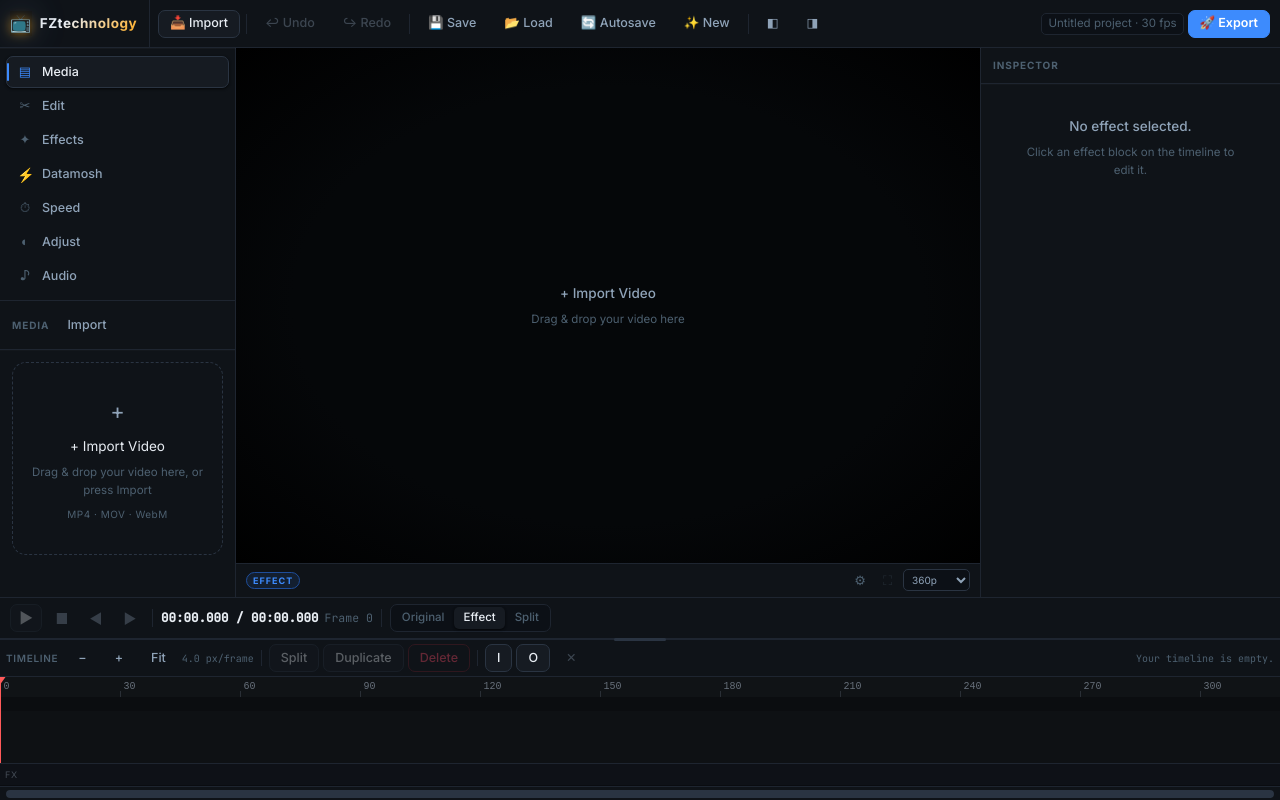
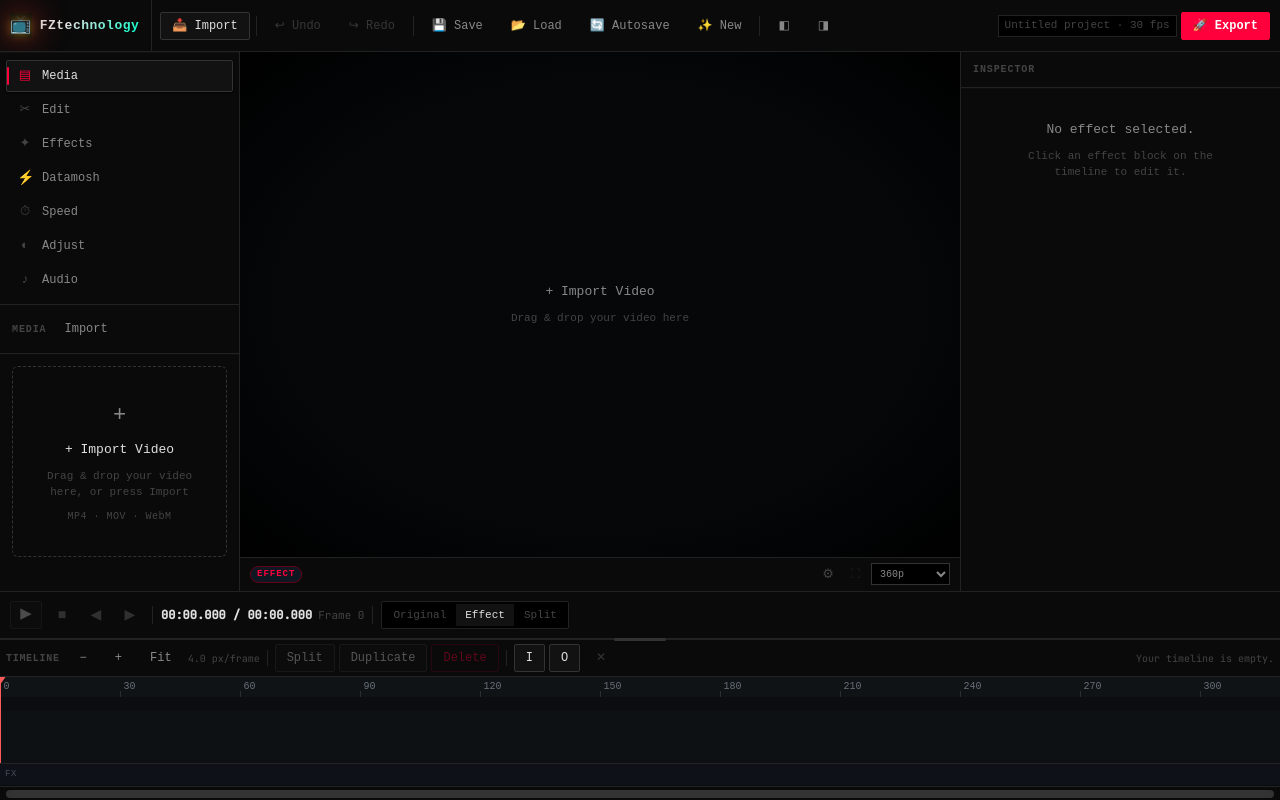
Before and after one commit to hotgatv91-dev/datamosh-editor, a React (Vite) app: page / in a window 1280 px wide. Built offline with nearby package versions, Linux system fonts and the light colour scheme.

Commit message:
style: full analog horror ui overhaul with global crt effect

```diff
--- a/src/app/App.tsx
+++ b/src/app/App.tsx
@@ -232,6 +232,12 @@ function AppShell() {
         </div>
       ) : null}
 
+      {/* Global CRT overlay for the Analog Horror vibe */}
+      <div className={styles.globalCrt}>
+        <div className={styles.globalScanlines} />
+        <div className={styles.globalVignette} />
+      </div>
+
       <IntroScreen />
     </div>
   );
--- a/src/app/app.module.css
+++ b/src/app/app.module.css
@@ -427,3 +427,34 @@
   padding: 10px;
   color: var(--text-dim);
 }
+
+/* ── Global CRT Overlay ───────────────────────────────────────── */
+.globalCrt {
+  position: fixed;
+  inset: 0;
+  pointer-events: none;
+  z-index: 100;
+  overflow: hidden;
+  mix-blend-mode: screen;
+}
+.globalScanlines {
+  position: absolute;
+  inset: 0;
+  background: linear-gradient(
+    rgba(18, 16, 16, 0) 50%,
+    rgba(0, 0, 0, 0.05) 50%
+  );
+  background-size: 100% 4px;
+  pointer-events: none;
+  opacity: 0.6;
+}
+.globalVignette {
+  position: absolute;
+  inset: 0;
+  background: radial-gradient(
+    circle at center,
+    transparent 50%,
+    rgba(0, 0, 0, 0.5) 100%
+  );
+  pointer-events: none;
+}
--- a/src/styles/tokens.css
+++ b/src/styles/tokens.css
@@ -1,83 +1,83 @@
-/* Design tokens — premium dark UI.
-   Richer shadows, gradients, and micro-animations for a polished feel. */
+/* Design tokens — Premium Analog Horror / Glitch UI.
+   Deep blacks, stark contrast, neon red accents, and monospace typography. */
 
 :root {
   /* ── Surfaces ────────────────────────────────────────────── */
-  --bg-app: #080b10;
-  --bg-panel: #0f1318;
-  --bg-raised: #161b22;
-  --bg-input: #0c1016;
-  --bg-hover: #1e2530;
-  --bg-active: #242d3a;
-  --bg-glass: rgba(15, 19, 24, 0.85);
+  --bg-app: #030303;
+  --bg-panel: #0a0a0a;
+  --bg-raised: #121212;
+  --bg-input: #000000;
+  --bg-hover: #1a1a1a;
+  --bg-active: #242424;
+  --bg-glass: rgba(10, 10, 10, 0.9);
 
   /* ── Borders ─────────────────────────────────────────────── */
-  --line: #1e2530;
-  --line-strong: #2a3442;
-  --line-glow: rgba(61, 139, 253, 0.25);
+  --line: #222222;
+  --line-strong: #333333;
+  --line-glow: rgba(255, 0, 60, 0.3);
 
   /* ── Text ────────────────────────────────────────────────── */
-  --text: #e8edf3;
-  --text-dim: #8fa3b8;
-  --text-faint: #4d6070;
+  --text: #e0e0e0;
+  --text-dim: #888888;
+  --text-faint: #444444;
 
-  /* ── Accent / brand ──────────────────────────────────────── */
-  --accent: #3d8bfd;
-  --accent-dim: #1e4d9a;
-  --accent-glow: rgba(61, 139, 253, 0.2);
-  --accent-bright: #5fa8ff;
+  /* ── Accent / brand (Glitch Red) ─────────────────────────── */
+  --accent: #ff003c;
+  --accent-dim: #660018;
+  --accent-glow: rgba(255, 0, 60, 0.4);
+  --accent-bright: #ff4d79;
 
-  /* ── Datamosh (amber) ────────────────────────────────────── */
-  --mosh: #ffab1f;
-  --mosh-dim: #7a4f0a;
-  --mosh-glow: rgba(255, 171, 31, 0.2);
-  --mosh-bright: #ffc44d;
+  /* ── Datamosh (Toxic Green / Cyan) ───────────────────────── */
+  --mosh: #00ffcc;
+  --mosh-dim: #004d3d;
+  --mosh-glow: rgba(0, 255, 204, 0.3);
+  --mosh-bright: #66ffeb;
 
   /* ── State ───────────────────────────────────────────────── */
-  --danger: #ff4d6a;
-  --danger-dim: #6b1f2a;
-  --ok: #30d480;
-  --ok-dim: #0e4a2a;
-  --info: #38bdf8;
+  --danger: #ff003c;
+  --danger-dim: #660018;
+  --ok: #00ffcc;
+  --ok-dim: #004d3d;
+  --info: #00e5ff;
 
   /* ── Radii ───────────────────────────────────────────────── */
-  --r-xs: 3px;
-  --r-sm: 5px;
-  --r-md: 7px;
-  --r-lg: 10px;
-  --r-xl: 14px;
+  --r-xs: 0px;  /* Sharp edges for analog feel */
+  --r-sm: 0px;
+  --r-md: 2px;
+  --r-lg: 4px;
+  --r-xl: 6px;
   --r-full: 9999px;
 
   /* ── Type scale ──────────────────────────────────────────── */
   --fs-xs: 10px;
-  --fs-sm: 11.5px;
-  --fs-md: 12.5px;
-  --fs-lg: 13.5px;
-  --fs-xl: 15px;
-  --fs-2xl: 17px;
+  --fs-sm: 11px;
+  --fs-md: 12px;
+  --fs-lg: 13px;
+  --fs-xl: 14px;
+  --fs-2xl: 16px;
 
   /* ── Layout ──────────────────────────────────────────────── */
-  --h-topbar: 48px;
-  --h-transport: 42px;
-  --w-toolbar: 236px;
-  --w-inspector: 300px;
-  --hit: 28px;
+  --h-topbar: 52px;
+  --h-transport: 48px;
+  --w-toolbar: 240px;
+  --w-inspector: 320px;
+  --hit: 32px;
 
   /* ── Shadows ─────────────────────────────────────────────── */
-  --shadow-sm: 0 1px 3px rgba(0,0,0,0.4), 0 1px 2px rgba(0,0,0,0.3);
-  --shadow-md: 0 4px 12px rgba(0,0,0,0.5), 0 2px 4px rgba(0,0,0,0.3);
-  --shadow-lg: 0 12px 32px rgba(0,0,0,0.6), 0 4px 8px rgba(0,0,0,0.4);
+  --shadow-sm: 0 1px 2px rgba(0,0,0,0.8);
+  --shadow-md: 0 4px 12px rgba(0,0,0,0.9);
+  --shadow-lg: 0 12px 32px rgba(0,0,0,1);
   --shadow-accent: 0 0 0 1px var(--accent-dim), 0 4px 16px var(--accent-glow);
   --shadow-mosh: 0 0 0 1px var(--mosh-dim), 0 4px 16px var(--mosh-glow);
 
   /* ── Transitions ─────────────────────────────────────────── */
   --ease-out: cubic-bezier(0.2, 0, 0, 1);
   --ease-spring: cubic-bezier(0.34, 1.56, 0.64, 1);
-  --dur-fast: 120ms;
-  --dur-base: 200ms;
-  --dur-slow: 300ms;
+  --dur-fast: 100ms;
+  --dur-base: 150ms;
+  --dur-slow: 250ms;
 
   /* ── Fonts ───────────────────────────────────────────────── */
-  --font: 'Inter', -apple-system, BlinkMacSystemFont, 'Segoe UI', sans-serif;
+  --font: 'Courier New', Courier, monospace;
   --mono: 'JetBrains Mono', ui-monospace, SFMono-Regular, monospace;
 }
```
